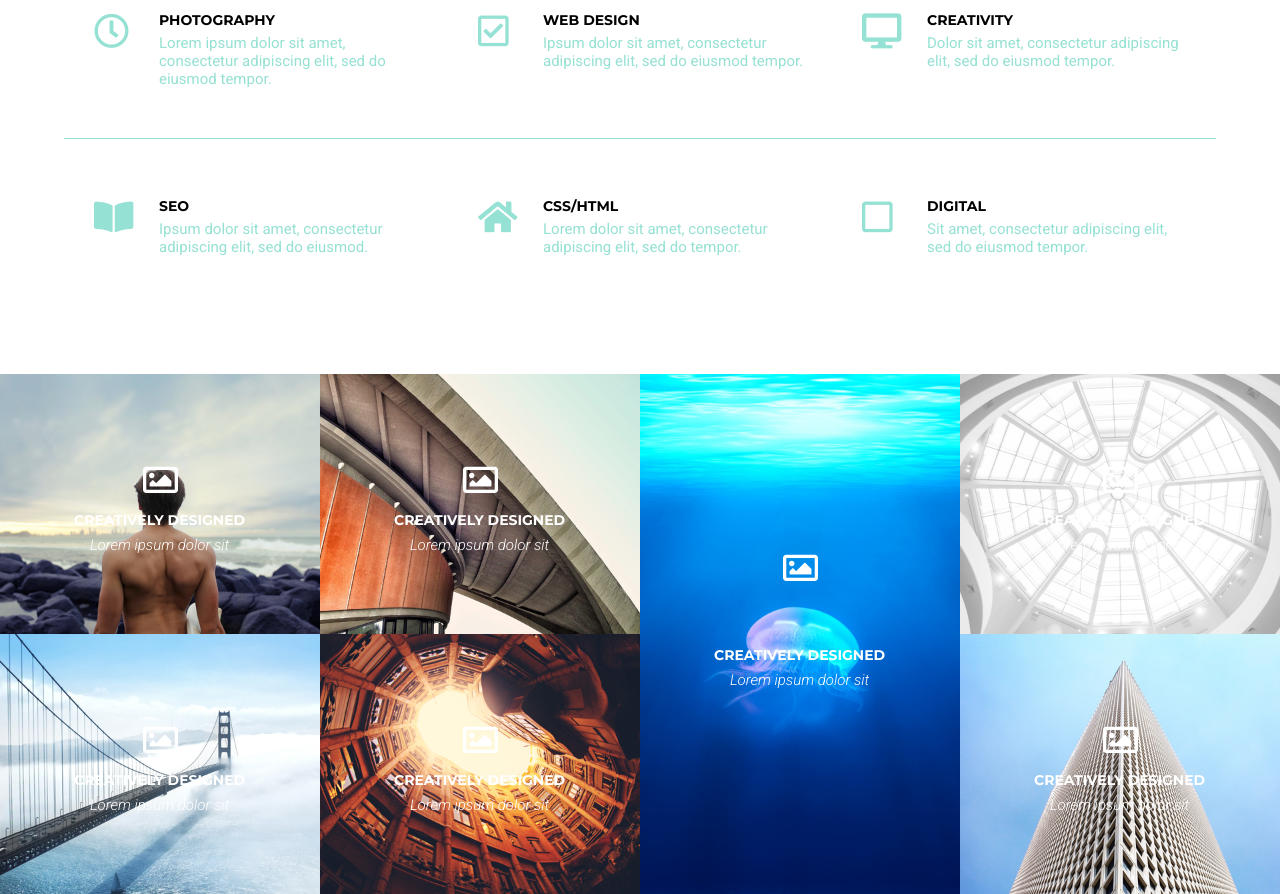
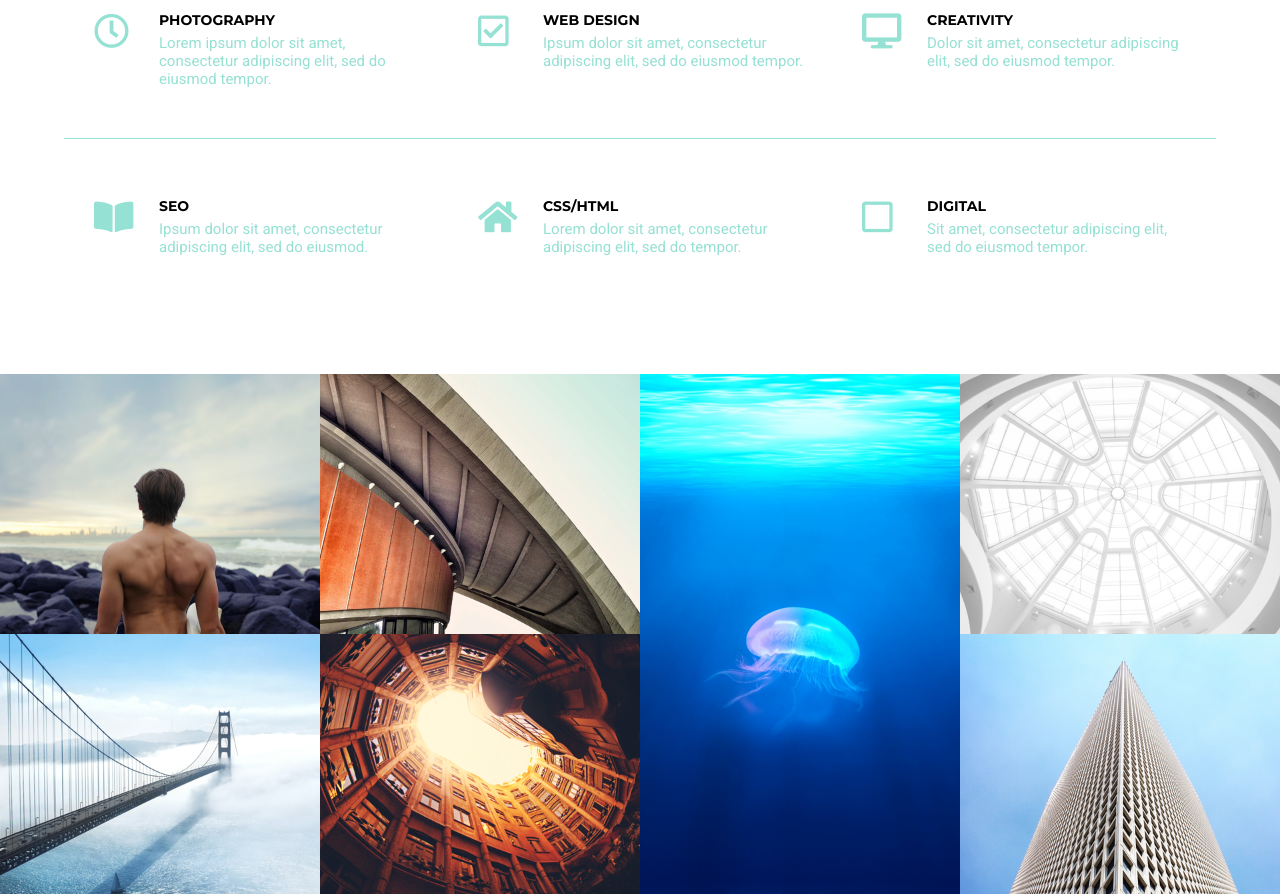
Before and after one commit to SuvStreet/HomeWork6_ORmedia, a plain HTML site: page index.html in a window 1280 px wide. Shown: the part 2138-3032 px from the top of the page. Drawn offline with Linux system fonts and the light colour scheme.

Commit message:
changes in item visibility

```diff
--- a/style/style_img.css
+++ b/style/style_img.css
@@ -73,7 +73,7 @@
     font-size: 35px;
     z-index: 1;
     color: white;
-    opacity: 1;
+    opacity: 0;
     transition: 0.5s;
 }
 .grid_cards .item:hover .icon_cards i{
@@ -95,7 +95,7 @@
     text-transform: uppercase;
     font-size: 14px;
     color: white;
-    opacity: 1;
+    opacity: 0;
     transition: 0.5s;
 }
 
@@ -110,7 +110,7 @@
     color: white;
     font-weight: 300;
     font-style: italic;
-    opacity: 1;
+    opacity: 0;
     transition: 0.5s;
 }
 
```
